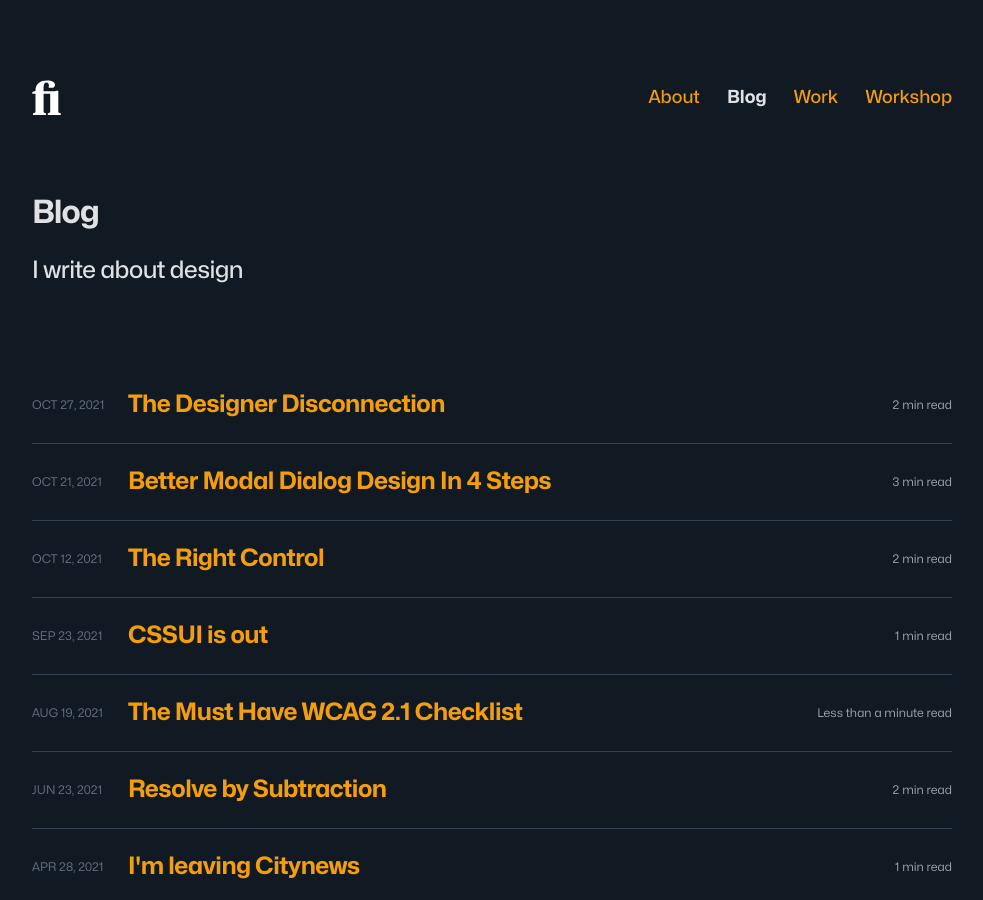
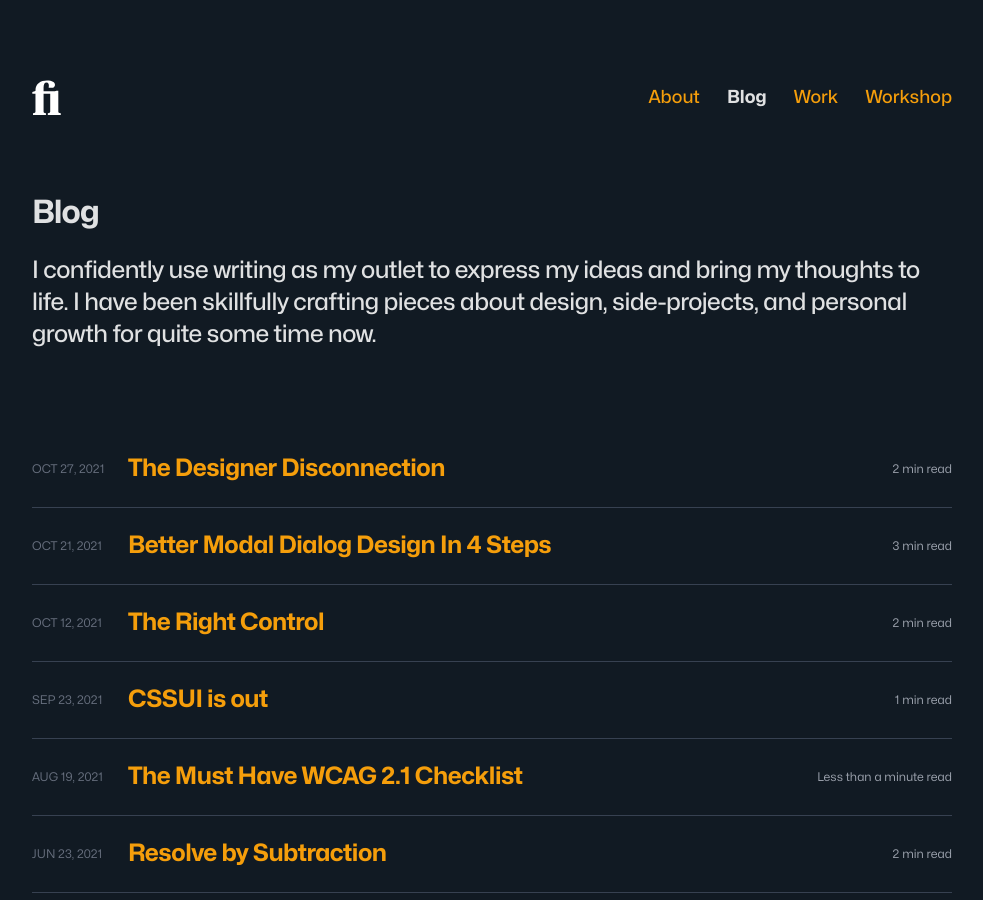
Before and after one commit to zetareticoli/fi, a Jekyll site: the page built from blog.html, in a window 1280 px wide and 900 px high. Shown: the whole window, without its empty margins (148-1131 px from the left). Built offline with Jekyll 4.4.1, drawn with Linux system fonts in a browser that asks for light colours.

Commit message:
Changed writing page lead paragraph

```diff
--- a/blog.html
+++ b/blog.html
@@ -1,7 +1,7 @@
 ---
 layout: page
 headline: Blog
-lead: I write about design
+lead: I confidently use writing as my outlet to express my ideas and bring my thoughts to life. I have been skillfully crafting pieces about design, side-projects, and personal growth for quite some time now.
 ---
 
 <section class="spacing-sections">
```
